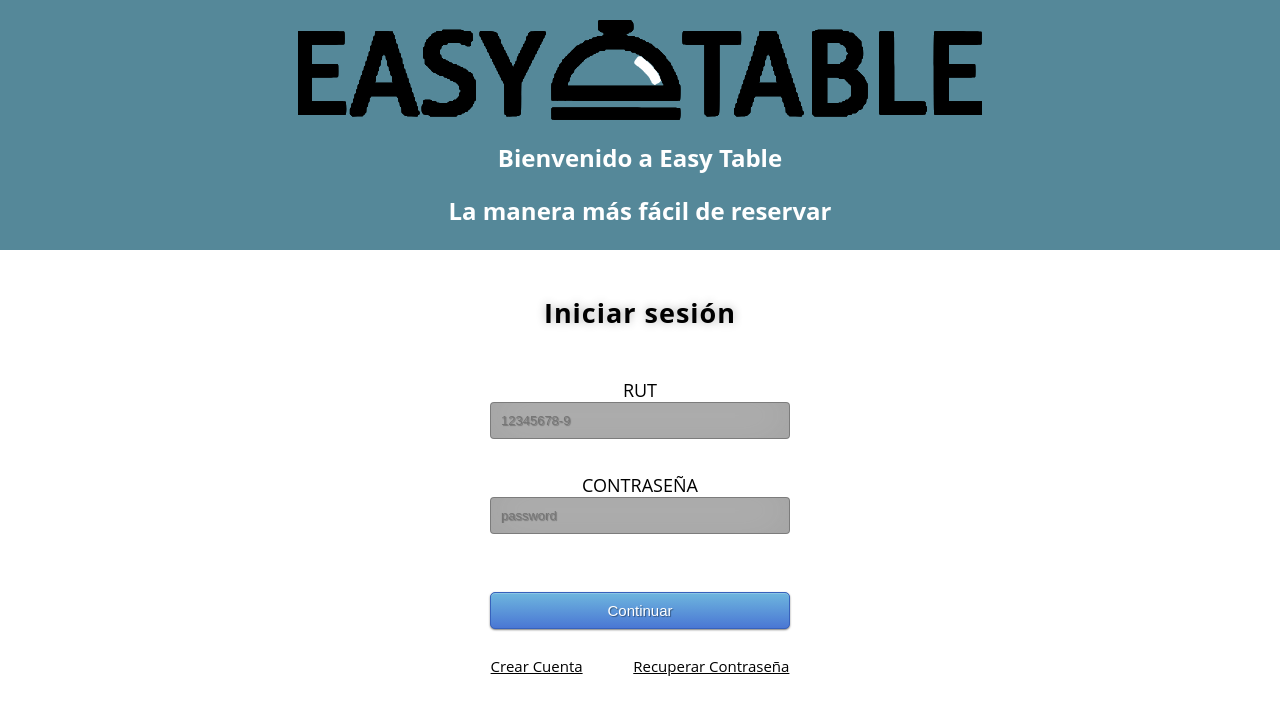
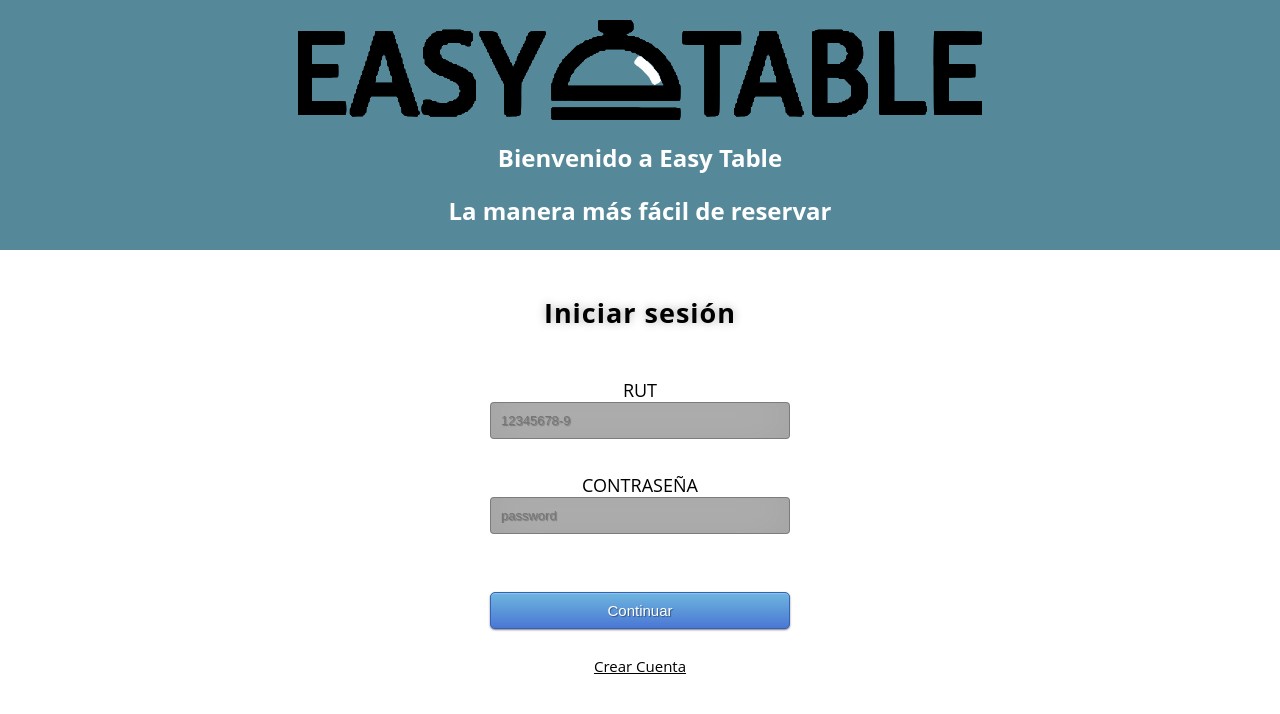
Before and after one commit to sebastianMof/easy-table-frontend, a React (Create React App) app: page / in a window 1280 px wide. Shown: the top 714 px of the page. Built offline with nearby package versions, Linux system fonts and the light colour scheme.

Commit message:
Orden login

```diff
--- a/src/App.js
+++ b/src/App.js
@@ -7,30 +7,24 @@ import Form from './Form.js'
 
 class App extends Component {
 
-
     constructor(props) {
 	super(props);
     	this.state = {
     		usuario: []
     	};
     }
-  onSubmitCrear = (fields)=>{
-    console.log("Form_regis",fields);
-  }
-  onSubmit = (fields)=>{
-  console.log("App", fields);
-}
-
-
 
     render() {
     	const {usuario} = this.state;
+
     	return (
             <div className="App">
     	        <header className="App-header">
     		        <img src={logo} className="App-logo" alt="logo" />
+
     		    	<h1 className="App-title">Bienvenido a Easy Table</h1>
     		    	<h2 className="App-title">La manera más fácil de reservar</h2>
+
     		    	<div className="App-intro">
                 	</div>
 
@@ -43,59 +37,6 @@ class App extends Component {
     	);
       }
 
-
-/*
-    state = {
-        fields: {}
-    };
-
-    onChange = updatedValue => {
-        this.setState({
-            fields: {
-                ...this.state.fields,
-                ...updatedValue
-            }
-        });
-    };
-
-    componentDidMount() {
-        fetch('http://localhost:5555')//api.github.com is working
-            .then(response => response.json())
-            .then(responseJSON => {
-                console.log('Respuesta del Backend', responseJSON);
-
-
-            })
-            .catch(error => {
-                console.log('Te odio', error);
-            })
-    };
-
-    render() {
-      return (
-         <div className="App">
-            <header className="App-header">
-                <h1 className="App-title">Easy Table</h1>
-                <img src={logo} className="App-logo" alt="logo" />
-            </header>
-
-            <Form onChange={fields => this.onChange(fields)} />
-            <p>
-                {JSON.stringify(this.state.fields, null, 2)}
-            </p>
-
-         </div>
-        );
-    }*/
-
-
-
-
-
-
-
-
-
 }
 
 export default App;
--- a/src/Form.js
+++ b/src/Form.js
@@ -18,8 +18,6 @@ export default class Form extends React.Component{
 
         this.onLoginSubmit = this.onLoginSubmit.bind(this);
     }
-
-
 
 //Iniciarsesion
 
@@ -48,16 +46,11 @@ export default class Form extends React.Component{
     }
   }
 
-
-
-
-
-
     render(){
         return(
-    //<form  onSubmit={this.onLoginSubmit.bind(this)}>
+
         <div class="Iniciarsesion">
-      <form method="post">
+            <form method="get">
                 <h2> Iniciar sesión </h2>
 
                 <br />
@@ -68,32 +61,27 @@ render(){
 
                 <br />
                 <br />
+
                 CONTRASEÑA <input type="password"
                     placeholder="password" required="required"
                     value={this.state.password}
                     onChange={e => this.setState({password: e.target.value})}/>
-      <br /> <br /> <br />
-      <button href="usuario" onClick={this.onLoginSubmit} class="btn btn-primary btn-block btn-large">Continuar</button>
+
+                <br />
+                <br />
+                <br />
+
+                <button href="usuario"
+                    onClick={this.onLoginSubmit}
+                    class="btn btn-primary btn-block btn-large">Continuar
+                </button>
+
             </form>
             <br />
             <span className="App-sub" >
-          <a href="Form_regis" style={{
-              color: '#000'
-          }} onClick={() => this.CrearUsuario()}>Crear Cuenta</a> </span>
-          &nbsp;&nbsp;&nbsp;&nbsp; &nbsp;&nbsp; &nbsp;&nbsp;
-      <span className="App-sub" >
-              <a href="recuperar" style={{
-                  color: '#000'
-              }} onClick={() => this.Recuperar_contraseña()}>Recuperar Contraseña</a></span>
-
-
-
-
+                <a href="Form_regis" style={{color: '#000'}} onClick={() => this.CrearUsuario()}>Crear Cuenta</a>
+            </span>
         </div>
-
-    /*<input type="submit" value="Continuar"/>
-
-    </form>*/
 
         );
     }
```
Lines whose indentation alone changed are shown as unchanged.
